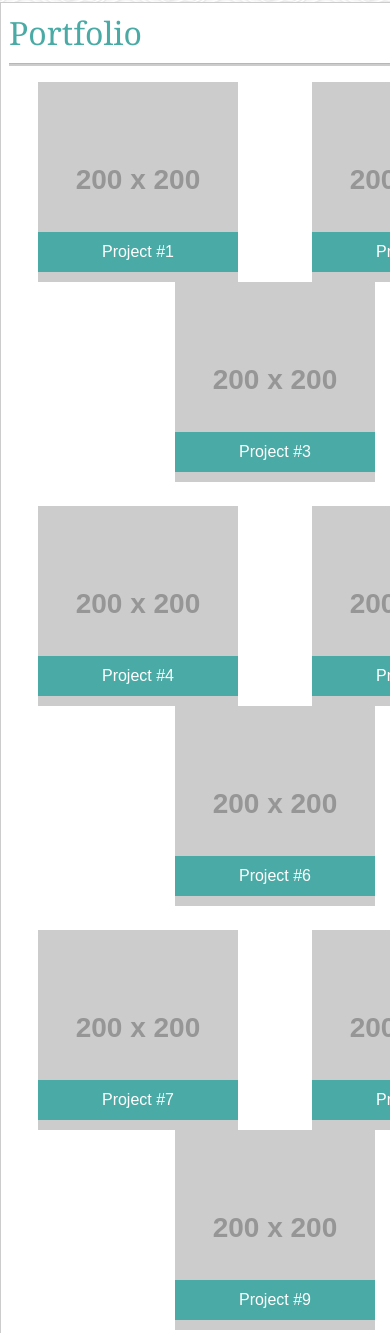
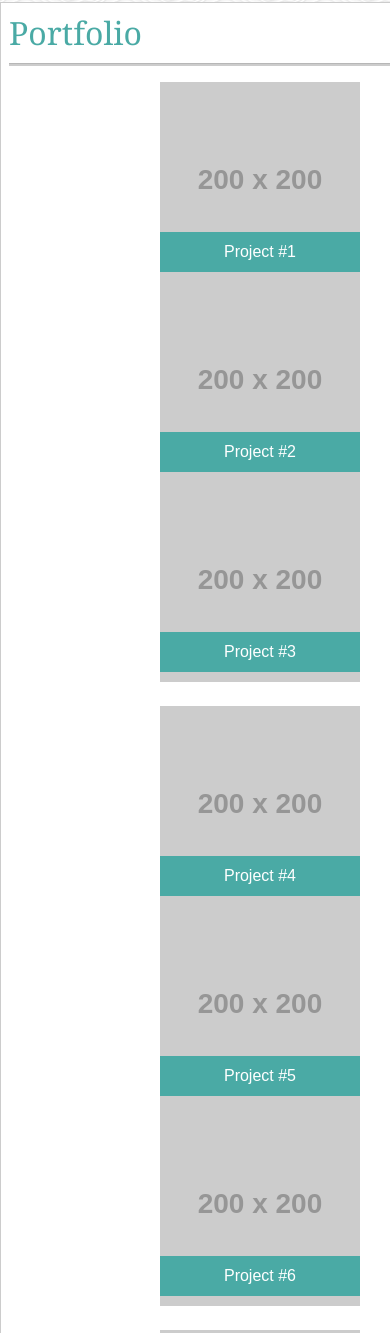
Before and after one commit to BAANG/Responsive-Portfolio, a plain HTML site: page portfolio.html in a window 390 px wide. Shown: the part 186-1519 px from the top of the page. Drawn offline with nearby package versions, Linux system fonts and the light colour scheme; files that its build step writes are made by us from their sources; placeholder pictures from the web are drawn by us.

Commit message:
Format portfolio imgs for responsiveness

```diff
--- a/portfolio.html
+++ b/portfolio.html
@@ -59,27 +59,27 @@
         </div>
 
         <div class="row">
-            <div class="col-md-12">
+            <div class="col-lg-12">
                 <hr>
             </div>
         </div>
 
         <div class="row">
-            <div class="col-md-4 portfolio-img">
+            <div class="col-12 col-lg-4 portfolio-img">
                 <a href="#" target="_blank">
                 <img src="https://via.placeholder.com/200x200" alt="Project #1" /></a>
                 <div class="label">
                     Project #1
                 </div>
             </div>
-            <div class="col-md-4 portfolio-img">
+            <div class="col-12 col-lg-4 portfolio-img">
                 <a href="#" target="_blank">
                 <img src="https://via.placeholder.com/200x200" alt="Project #2" /></a>
                 <div class="label">
                     Project #2
                 </div>
             </div>
-            <div class="col-md-4 portfolio-img">
+            <div class="col-12 col-lg-4 portfolio-img">
                 <a href="#" target="_blank">
                 <img src="https://via.placeholder.com/200x200" alt="Project #3" /></a>
                 <div class="label">
@@ -89,21 +89,21 @@
         </div>
         <br>
         <div class="row">
-            <div class="col-md-4 portfolio-img">
+            <div class="col-12 col-lg-4 portfolio-img">
                 <a href="#" target="_blank">
                 <img src="https://via.placeholder.com/200x200" alt="Project #4" /></a>
                 <div class="label">
                     Project #4
                 </div>
             </div>
-            <div class="col-md-4 portfolio-img">
+            <div class="col-12 col-lg-4 portfolio-img">
                 <a href="#" target="_blank">
                 <img src="https://via.placeholder.com/200x200" alt="Project #5" /></a>
                 <div class="label">
                     Project #5
                 </div>
             </div>
-            <div class="col-md-4 portfolio-img">
+            <div class="col-12 col-lg-4 portfolio-img">
                 <a href="#" target="_blank">
                 <img src="https://via.placeholder.com/200x200" alt="Project #6" /></a>
                 <div class="label">
@@ -113,21 +113,21 @@
         </div>
         <br>
         <div class="row">
-            <div class="col-md-4 portfolio-img">
+            <div class="col-12 col-lg-4 portfolio-img">
                 <a href="#" target="_blank">
                 <img src="https://via.placeholder.com/200x200" alt="Project #7" /></a>
                 <div class="label">
                     Project #7
                 </div>
             </div>
-            <div class="col-md-4 portfolio-img">
+            <div class="col-12 col-lg-4 portfolio-img">
                 <a href="#" target="_blank">
                 <img src="https://via.placeholder.com/200x200" alt="Project #8" /></a>
                 <div class="label">
                     Project #8
                 </div>
             </div>
-            <div class="col-md-4 portfolio-img">
+            <div class="col-12 col-lg-4 portfolio-img">
                 <a href="#" target="_blank">
                 <img src="https://via.placeholder.com/200x200" alt="Project #9" /></a>
                 <div class="label">
```
